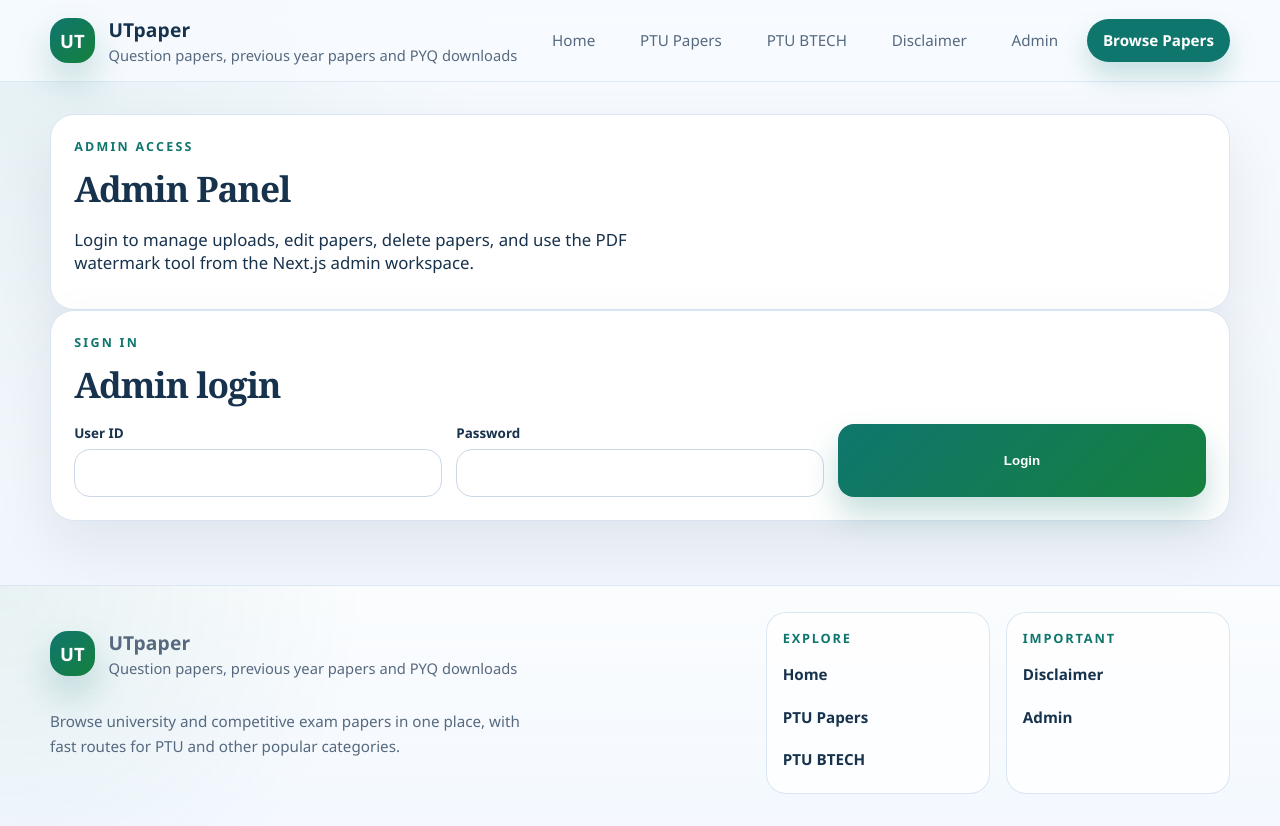
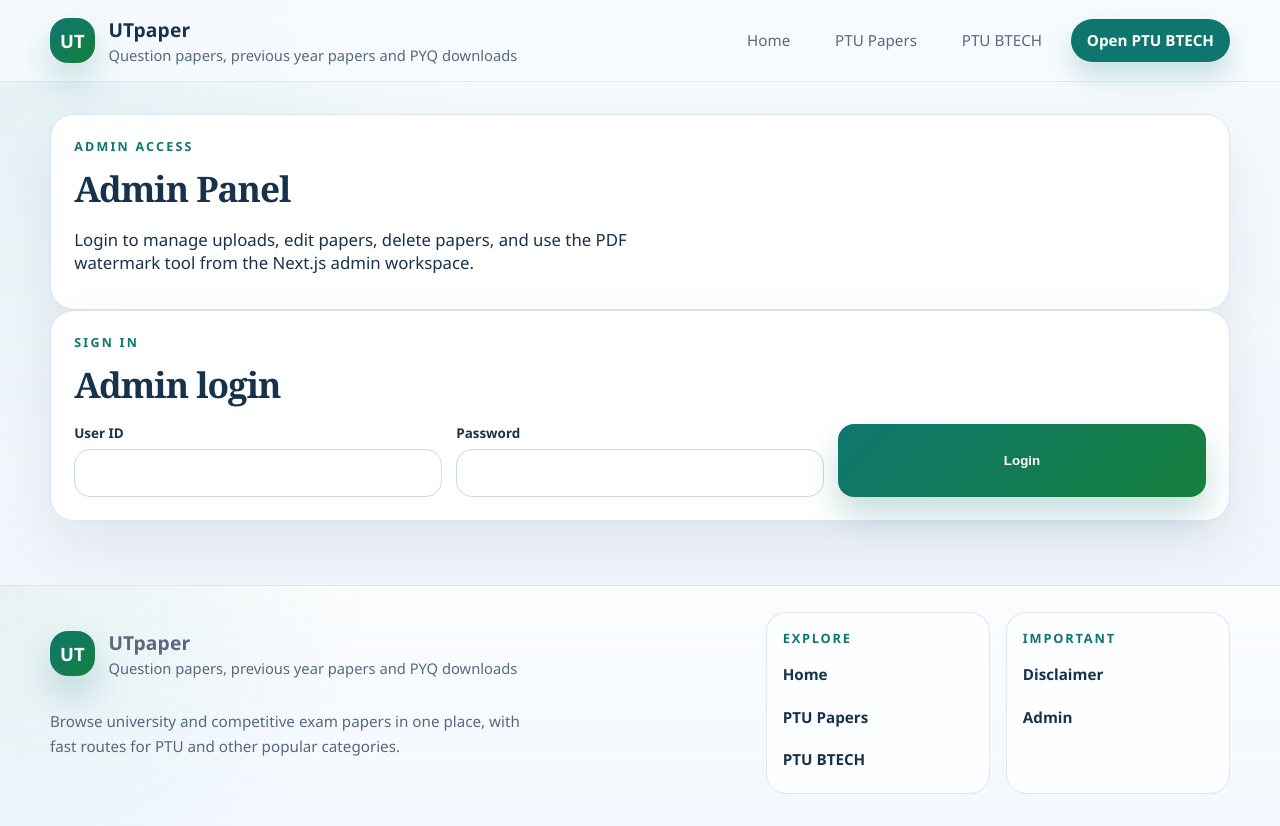
Before and after one commit to ahmadtauqeer672/ut_downloader_pyq, a Next.js app in the folder next-frontend/: page /admin in a window 1280 px wide. Built offline with nearby package versions, Linux system fonts and the light colour scheme; no server answers.

Commit message:
Update competitive page counts and header navigation

```diff
--- a/next-frontend/app/competitive-exams/[exam]/page.tsx
+++ b/next-frontend/app/competitive-exams/[exam]/page.tsx
@@ -83,7 +83,6 @@
             <article className="competitive-year-card" key={group.year}>
               <div className="competitive-year-head">
                 <h3>{group.year}</h3>
-                <span className="chip">{group.papers.length} papers</span>
               </div>
 
               <div className="competitive-paper-list">
--- a/next-frontend/components/site-header.tsx
+++ b/next-frontend/components/site-header.tsx
@@ -16,10 +16,8 @@
           <Link href="/">Home</Link>
           <Link href="/question-papers/ptu">PTU Papers</Link>
           <Link href="/question-papers/ptu/btech">PTU BTECH</Link>
-          <Link href="/disclaimer">Disclaimer</Link>
-          <Link href="/admin">Admin</Link>
-          <Link className="site-nav__cta" href="#paper-directory">
-            Browse Papers
+          <Link className="site-nav__cta" href="/question-papers/ptu/btech">
+            Open PTU BTECH
           </Link>
         </nav>
       </div>
```
